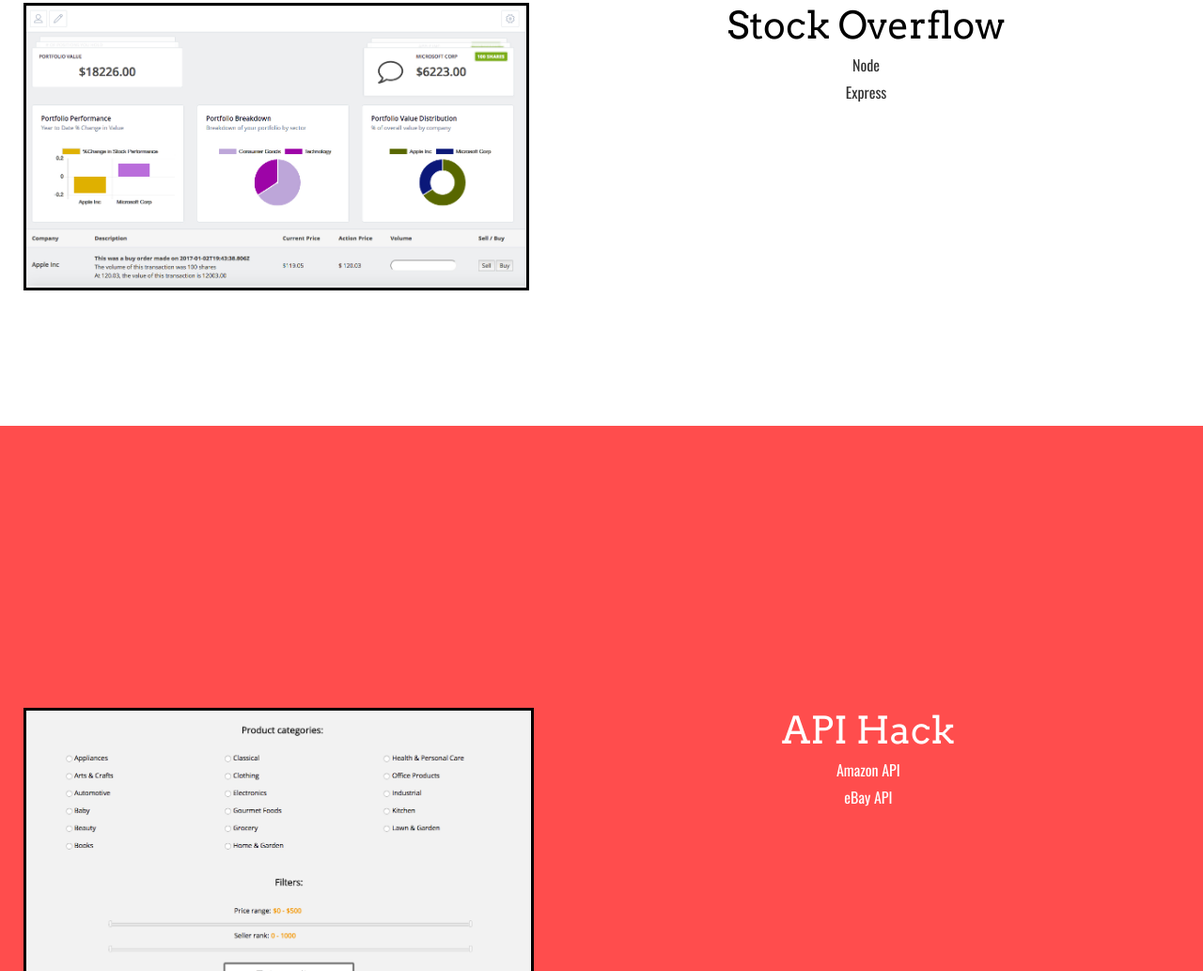
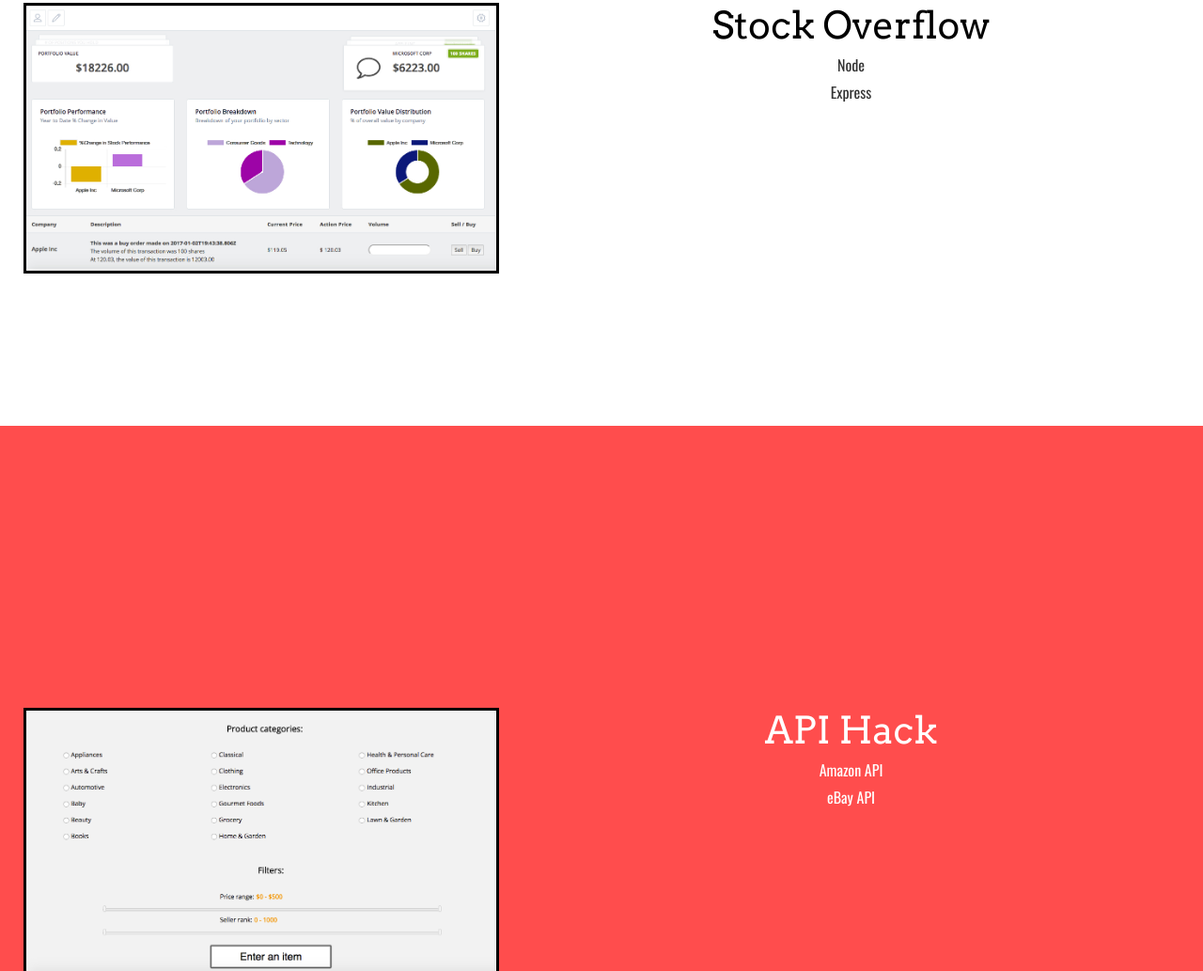
Before and after one commit to ragnar-pwninskjold/portfolio, a plain HTML site: page index.html in a window 1280 px wide. Shown: the part 2577-3610 px from the top of the page at 94% size. Drawn offline with nearby package versions, Linux system fonts and the light colour scheme; a web font is replaced by a local one.

Commit message:
response changes

```diff
--- a/css/style.css
+++ b/css/style.css
@@ -175,14 +175,15 @@
 
 
 img {
-	height: 300px;
+	max-width: 100%;
+	height: auto;
 	margin: 0 auto;
 	border: solid black;
 	margin-left: 25px;
 }
 
 .img-container {
-	width: 100%;
+	max-width: 500px;
 }
 
 /*.rows {
--- a/index.html
+++ b/index.html
@@ -78,7 +78,7 @@
  <div id="REDUX">
  <div class="content rows">
  <div class="explanation-container">
- <a href="https://ragnar-pwninskjold.github.io/redux-weather-app"><img src="img/WEDUX.jpg" align="left"/></a>
+ <div class="img-container"><a href="https://ragnar-pwninskjold.github.io/redux-weather-app"><img src="img/WEDUX.jpg" align="left"/></a></div>
  <div class="explanation">
   <h2 class="heading-white">WEDUX</h2>
   <h3>React</h3>
@@ -90,7 +90,7 @@
  <div id="NODE">
  <div class="content rows">
  <div class="explanation-container">
- <a href="https://morning-plains-25826.herokuapp.com"><img src="img/NODE.jpg" align="left"/></a>
+ <div class="img-container"><a href="https://morning-plains-25826.herokuapp.com"><img src="img/NODE.jpg" align="left"/></a></div>
  <div class="explanation">
   <h2 class="heading-black">Stock Overflow</h2>
   <h3>Node</h3>
@@ -102,7 +102,7 @@
   <div id="API">
  <div class="content rows">
  <div class="explanation-container">
- <a href="https://ragnar-pwninskjold.github.io/apicapstone/"><img src="img/API.jpg" align="left"/></a>
+ <div class="img-container"><a href="https://ragnar-pwninskjold.github.io/apicapstone/"><img src="img/API.jpg" align="left"/></a></div>
  <div class="explanation">
   <h2 class="heading-white">API Hack</h2>
   <h3>Amazon API</h3>
```
